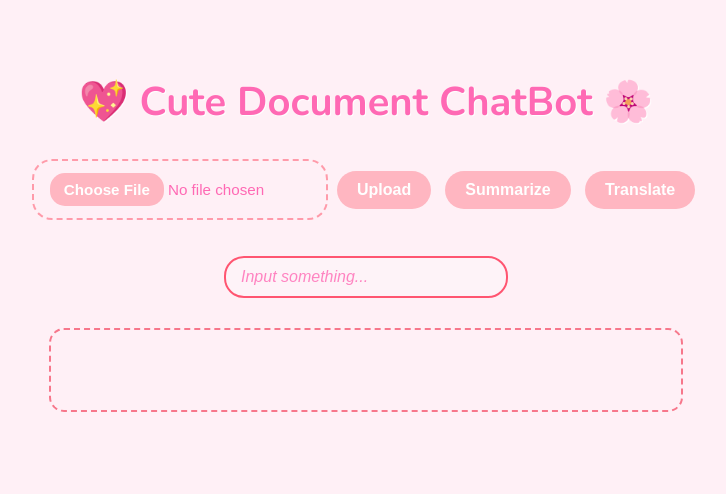
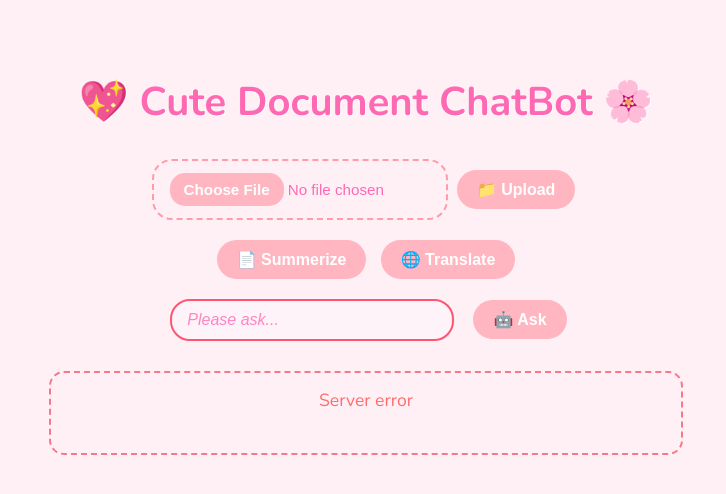
Before and after one commit to tungtt30/Dog-brain, a Flask app: page / in a window 1280 px wide. Shown: the top 494 px of the page, without its empty margins (274-1000 px from the left). Run offline with Flask 3, Linux system fonts and the light colour scheme.

Commit message:
Enhance document processing features: - Update .gitignore to include .ipynb and .pyc files. - Refactor app.py to improve file upload handling and add Q&A functionality. - Introduce app_config.json for device configuration. - Modify summarizer.py and translate.py to read device settings from app_config.json. - Revamp script.js for better user interaction and error handling. - Update index.html for improved layout and user experience. - Enhance file_reader.py to support reading DOCX, PDF, and TXT files with error handling.

```diff
--- a/backend/app.py
+++ b/backend/app.py
@@ -3,6 +3,7 @@
 from utils.file_reader import read_docx
 from model_func.summarizer import summ
 from model_func.translate import trans
+from model_func.qa import answer_question
 
 import sys
 sys.stdout.reconfigure(encoding='utf-8')
@@ -10,6 +11,7 @@
 app = Flask(__name__, static_url_path='', static_folder='static', template_folder='templates')
 CORS(app)
 
+# Global variable để lưu nội dung tài liệu
 document_content = ""
 
 @app.route('/')
@@ -19,29 +21,101 @@
 @app.route('/upload', methods=['POST'])
 def upload_file():
     global document_content
-    file = request.files['file']
-    if file and file.filename.endswith('.docx'):
-        document_content = read_docx(file)
-        return jsonify({"message": "File uploaded OK"})
-    return jsonify({"error": "Only support file .docx"}), 400
+    try:
+        if 'file' not in request.files:
+            return jsonify({"error": "Không có file được tải lên"}), 400
+
+        file = request.files['file']
+        if file.filename == '':
+            return jsonify({"error": "Chưa chọn file"}), 400
+
+        if file and file.filename.endswith('.docx'):
+            document_content = read_docx(file)
+            if document_content:
+                return jsonify({
+                    "message": "Tải file thành công!",
+                    "content_length": len(document_content)
+                })
+            else:
+                return jsonify({"error": "Không thể đọc nội dung file"}), 400
+
+        return jsonify({"error": "Chỉ hỗ trợ file .docx"}), 400
+
+    except Exception as e:
+        return jsonify({"error": f"Lỗi khi xử lý file: {str(e)}"}), 500
 
 @app.route('/trans', methods=['POST'])
 def translate():
-    data = request.json
-    question = data.get("question", "")
-    # print("from server" + question)
-    answer = trans(question)
-    # print("res: ", answer)
-    return jsonify({"answer": answer})
+    try:
+        data = request.json
+        if not data or 'question' not in data:
+            return jsonify({"error": "Thiếu dữ liệu câu hỏi"}), 400
+
+        question = data.get("question", "")
+        if not question.strip():
+            return jsonify({"error": "Câu hỏi không được để trống"}), 400
+
+        answer = trans(question)
+        return jsonify({"answer": answer})
+
+    except Exception as e:
+        return jsonify({"error": f"Lỗi khi dịch: {str(e)}"}), 500
 
 @app.route('/summ', methods=['POST'])
 def summary():
-    data = request.json
-    question = data.get("question", "")
-    # print("from server" + question)
-    answer = summ(question)
-    # print("res: ", answer)
-    return jsonify({"answer": answer})
+    try:
+        data = request.json
+        if not data or 'question' not in data:
+            return jsonify({"error": "Thiếu dữ liệu"}), 400
+
+        question = data.get("question", "")
+
+        # Nếu có document content, summarize nó thay vì question
+        if document_content:
+            answer = summ(document_content)
+        else:
+            if not question.strip():
+                return jsonify({"error": "Chưa có tài liệu để tóm tắt"}), 400
+            answer = summ(question)
+
+        return jsonify({"answer": answer})
+
+    except Exception as e:
+        return jsonify({"error": f"Lỗi khi tóm tắt: {str(e)}"}), 500
+
+@app.route('/ask', methods=['POST'])
+def ask_question():
+    global document_content
+    try:
+        data = request.json
+        if not data or 'question' not in data:
+            return jsonify({"error": "Thiếu câu hỏi"}), 400
+
+        question = data.get("question", "")
+        if not question.strip():
+            return jsonify({"error": "Câu hỏi không được để trống"}), 400
+
+        if not document_content:
+            return jsonify({"error": "Vui lòng tải tài liệu lên trước khi hỏi"}), 400
+
+        # Sử dụng model Q&A để trả lời dựa trên document content
+        answer = answer_question(document_content, question)
+
+        if not answer or answer.strip() == "":
+            answer = "Xin lỗi, tôi không tìm thấy thông tin liên quan trong tài liệu."
+
+        return jsonify({"answer": answer})
+
+    except Exception as e:
+        return jsonify({"error": f"Lỗi khi trả lời câu hỏi: {str(e)}"}), 500
+
+@app.route('/status', methods=['GET'])
+def get_status():
+    """Endpoint để kiểm tra trạng thái tài liệu đã tải"""
+    return jsonify({
+        "document_loaded": bool(document_content),
+        "document_length": len(document_content) if document_content else 0
+    })
 
 if __name__ == '__main__':
-    app.run(host='0.0.0.0', port=5000)
+    app.run(host='0.0.0.0', port=5000, debug=True)
--- a/backend/static/script.js
+++ b/backend/static/script.js
@@ -1,53 +1,181 @@
-function upload() {
+
+let documentLoaded = false;
+
+function showMessage(message, isError = false) {
+    const answerDiv = document.getElementById("answer");
+    answerDiv.innerText = message;
+    answerDiv.style.color = isError ? "#ff6b6b" : "#333";
+}
+
+function showLoading(show = true) {
+    const buttons = document.querySelectorAll("button");
+    buttons.forEach(btn => btn.disabled = show);
+
+    if (show) {
+        showMessage("Processing...");
+    }
+}
+
+async function upload() {
     const fileInput = document.getElementById("fileInput");
     const file = fileInput.files[0];
+
+    if (!file) {
+        showMessage("Please choose file!", true);
+        return;
+    }
+
     const formData = new FormData();
     formData.append("file", file);
 
-    fetch("http://localhost:5000/upload", {
-        method: "POST",
-        body: formData
-    }).then(res => res.json()).then(data => alert(data.message));
+    showLoading(true);
+
+    try {
+        const response = await fetch("http://localhost:5000/upload", {
+            method: "POST",
+            body: formData
+        });
+
+        const data = await response.json();
+
+        if (response.ok) {
+            documentLoaded = true;
+            showMessage(`✅ ${data.message}\nLength: ${data.content_length} tokens`);
+
+            // Enable ask button
+            const askButton = document.getElementById("askButton");
+            if (askButton) askButton.disabled = false;
+
+        } else {
+            showMessage(`❌ ${data.error}`, true);
+        }
+    } catch (error) {
+        showMessage(`❌ Connection error: ${error.message}`, true);
+    } finally {
+        showLoading(false);
+    }
+}
+
+async function translat() {
+    const question = document.getElementById("question").value.trim();
+
+    if (!question) {
+        showMessage("Please type text!", true);
+        return;
+    }
+
+    showLoading(true);
+
+    try {
+        const response = await fetch("http://localhost:5000/trans", {
+            method: "POST",
+            headers: { 'Content-Type': 'application/json; charset=UTF-8' },
+            body: JSON.stringify({ question })
+        });
+
+        const data = await response.json();
+
+        if (response.ok) {
+            showMessage(`🌐 Trans:\n${data.answer}`);
+        } else {
+            showMessage(`❌ ${data.error}`, true);
+        }
+    } catch (error) {
+        showMessage(`❌ Connection error: ${error.message}`, true);
+    } finally {
+        showLoading(false);
+    }
+}
+
+async function summarize() {
+    if (!documentLoaded) {
+        showMessage("Please upload document first!", true);
+        return;
+    }
+
+    showLoading(true);
+
+    try {
+        const response = await fetch("http://localhost:5000/summ", {
+            method: "POST",
+            headers: { 'Content-Type': 'application/json; charset=UTF-8' },
+            body: JSON.stringify({ question: "" })
+        });
+
+        const data = await response.json();
+
+        if (response.ok) {
+            showMessage(`📄 Summerize:\n${data.answer}`);
+        } else {
+            showMessage(`❌ ${data.error}`, true);
+        }
+    } catch (error) {
+        showMessage(`❌ Connection error: ${error.message}`, true);
+    } finally {
+        showLoading(false);
+    }
+}
+
+async function ask() {
+    const question = document.getElementById("question").value.trim();
+
+    if (!question) {
+        showMessage("Input question!", true);
+        return;
+    }
+
+    if (!documentLoaded) {
+        showMessage("Upload first!", true);
+        return;
+    }
+
+    showLoading(true);
+
+    try {
+        const response = await fetch("http://localhost:5000/ask", {
+            method: "POST",
+            headers: { 'Content-Type': 'application/json; charset=UTF-8' },
+            body: JSON.stringify({ question })
+        });
+
+        const data = await response.json();
+
+        if (response.ok) {
+            showMessage(`🤖 Ans:\n${data.answer}`);
+        } else {
+            showMessage(`❌ ${data.error}`, true);
+        }
+    } catch (error) {
+        showMessage(`❌ Error: ${error.message}`, true);
+    } finally {
+        showLoading(false);
+    }
 }
 
 
+window.onload = async function () {
+    try {
+        const response = await fetch("http://localhost:5000/status");
+        const data = await response.json();
+        documentLoaded = data.document_loaded;
 
-function translat() {
-    const question = document.getElementById("question").value;
-    fetch("http://localhost:5000/trans", {
-        method: "POST",
-        headers: { 'Content-Type': 'application/json; charset=UTF-8' },
-        body: JSON.stringify({ question })
-    })
-        .then(res => res.json())
-        .then(data => {
-            document.getElementById("answer").innerText = data.answer;
-        });
-}
+        if (documentLoaded) {
+            showMessage(`📄 Uploaded (${data.document_length} ký tự)`);
+        } else {
+            showMessage("Not uploaded yet, Please check");
+        }
+    } catch (error) {
+        showMessage("Server error", true);
+    }
+};
 
-function summarize() {
-    const question = document.getElementById("question").value;
-    fetch("http://localhost:5000/summ", {
-        method: "POST",
-        headers: { 'Content-Type': 'application/json; charset=UTF-8' },
-        body: JSON.stringify({ question })
-    })
-        .then(res => res.json())
-        .then(data => {
-            document.getElementById("answer").innerText = data.answer;
-        });
-}
-
-function ask() {
-    const question = document.getElementById("question").value;
-
-    fetch("http://localhost:5000/ask", {
-        method: "POST",
-        headers: { 'Content-Type': 'application/json; charset=UTF-8' },
-        body: JSON.stringify({ question })
-    })
-        .then(res => res.json())
-        .then(data => {
-            document.getElementById("answer").innerText = data.answer;
-        });
-}
+// Enter
+document.addEventListener('DOMContentLoaded', function () {
+    const questionInput = document.getElementById("question");
+    questionInput.addEventListener('keypress', function (e) {
+        if (e.key === 'Enter' && !e.shiftKey) {
+            e.preventDefault();
+            ask();
+        }
+    });
+});
--- a/backend/templates/index.html
+++ b/backend/templates/index.html
@@ -3,17 +3,35 @@
   <head>
     <title>ChatBot</title>
     <link rel="stylesheet" href="./style.css" />
+    <meta charset="UTF-8" />
+    <meta name="viewport" content="width=device-width, initial-scale=1.0" />
   </head>
   <body>
     <h1>💖 Cute Document ChatBot 🌸</h1>
-    <input type="file" id="fileInput" />
-    <button onclick="upload()">Upload</button>
-    <button onclick="summarize()">Summarize</button>
-    <button onclick="translat()">Translate</button>
-    <p id="summary"></p>
-    <input type="text" id="question" placeholder="Input something..." />
-    <!-- <button onclick="ask()">Click</button> -->
-    <p id="answer"></p>
+
+    <!-- File Upload Section -->
+    <div class="upload-section">
+      <input type="file" id="fileInput" accept=".docx" />
+      <button onclick="upload()">📁 Upload</button>
+    </div>
+
+    <!-- Quick Actions -->
+    <div class="actions-section">
+      <button onclick="summarize()">📄 Summerize</button>
+      <button onclick="translat()">🌐 Translate</button>
+    </div>
+
+    <!-- Question Input -->
+    <div class="question-section">
+      <input type="text" id="question" placeholder="Please ask..." />
+      <button id="askButton" onclick="ask()">🤖 Ask</button>
+    </div>
+
+    <!-- Answer Display -->
+    <div class="answer-section">
+      <p id="answer">Please upload .docx</p>
+    </div>
+
     <script src="./script.js"></script>
   </body>
 </html>
```
Also changed, not shown: 1 other file.
